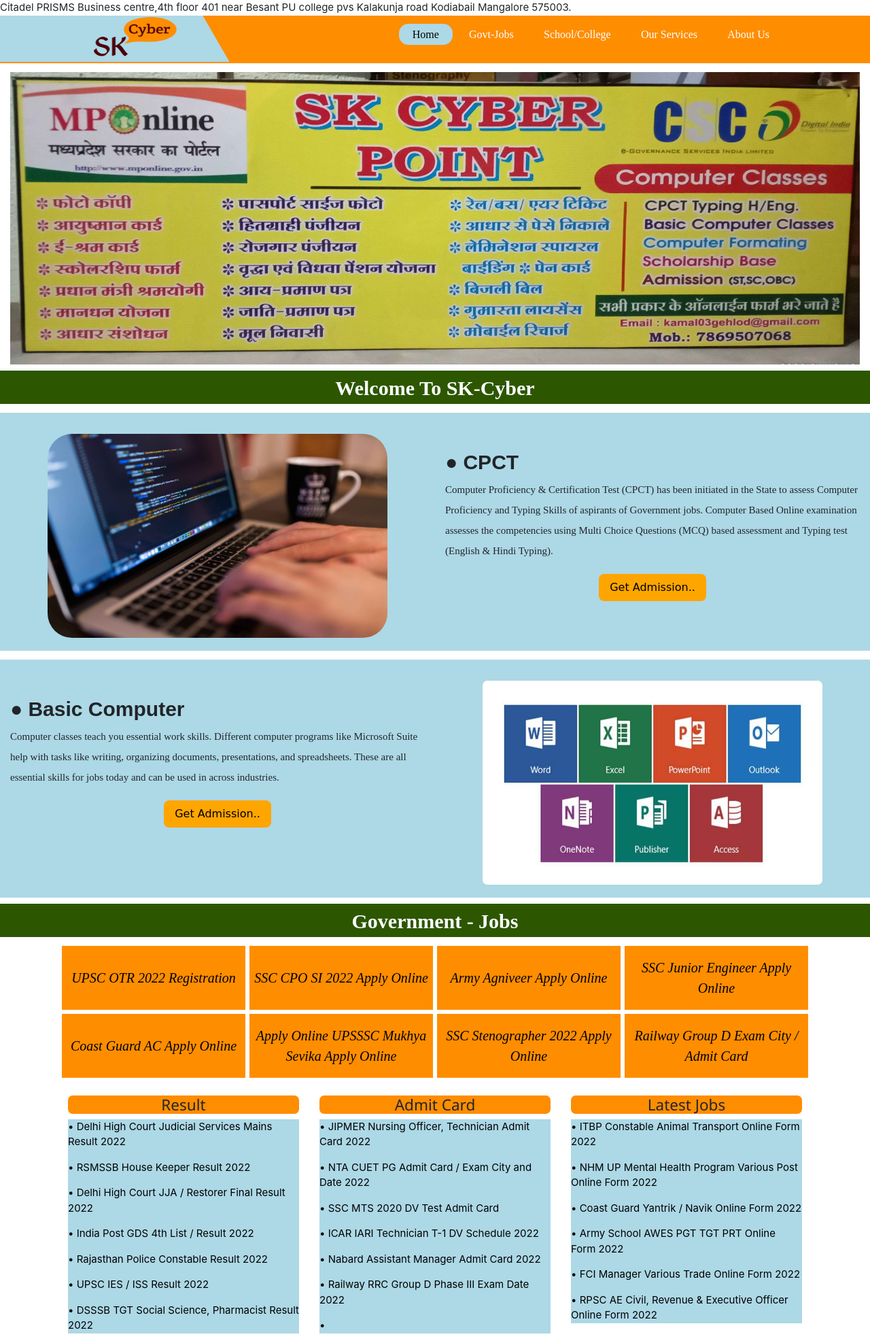
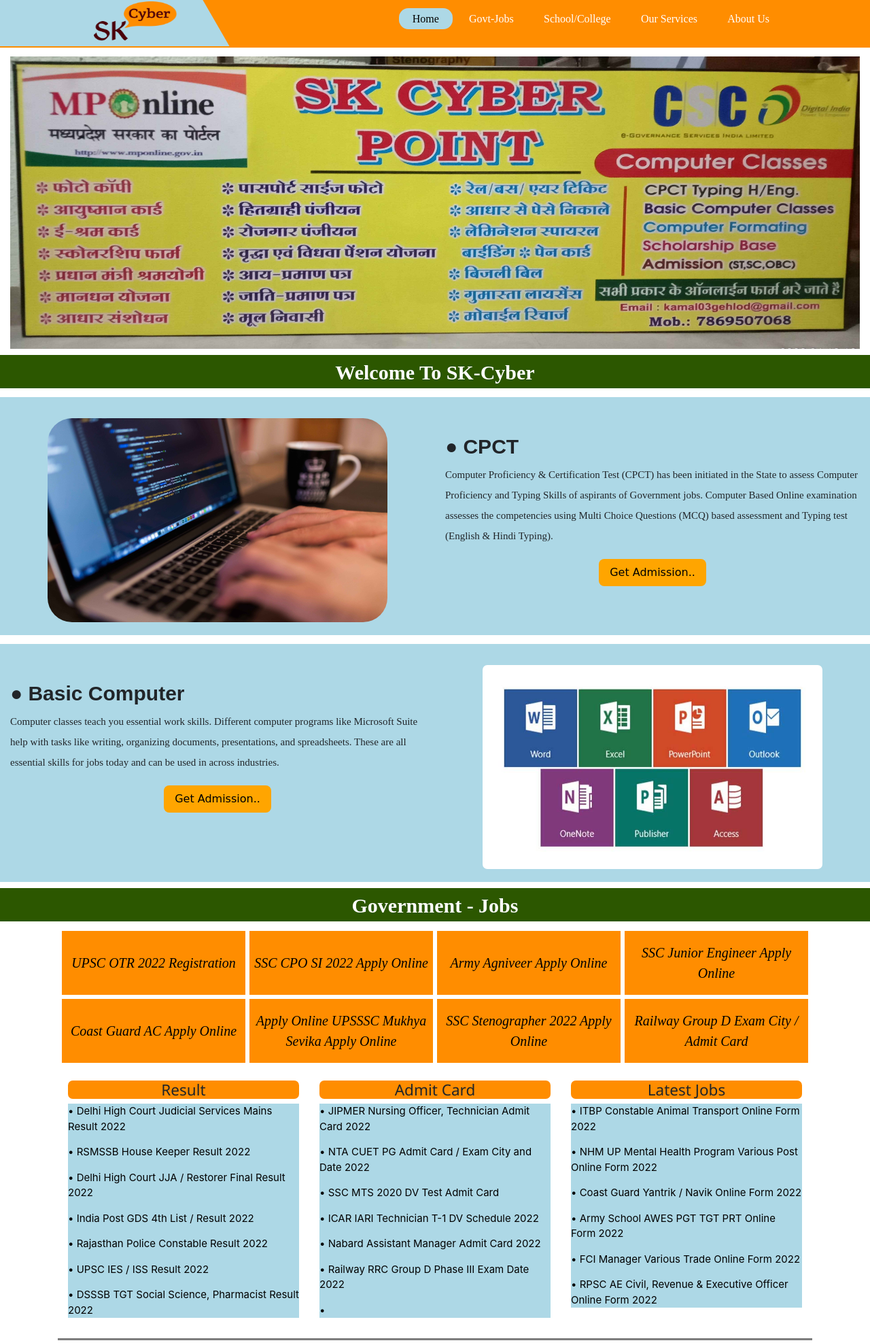
Before and after one commit to rahuldodwe/sk-cyber, a PHP site: page / in a window 1280 px wide. Shown: the top 1975 px of the page at 68% size. Run offline with PHP 8.4, Linux system fonts and the light colour scheme; some web fonts are replaced.

Commit message:
first commit

```diff
--- a/index.php
+++ b/index.php
@@ -3,7 +3,7 @@
 
 <head>
 
-Citadel PRISMS Business centre,4th floor 401 near Besant PU college pvs Kalakunja road Kodiabail Mangalore 575003.
+<!-- Citadel PRISMS Business centre,4th floor 401 near Besant PU college pvs Kalakunja road Kodiabail Mangalore 575003. -->
 
 
 
```
